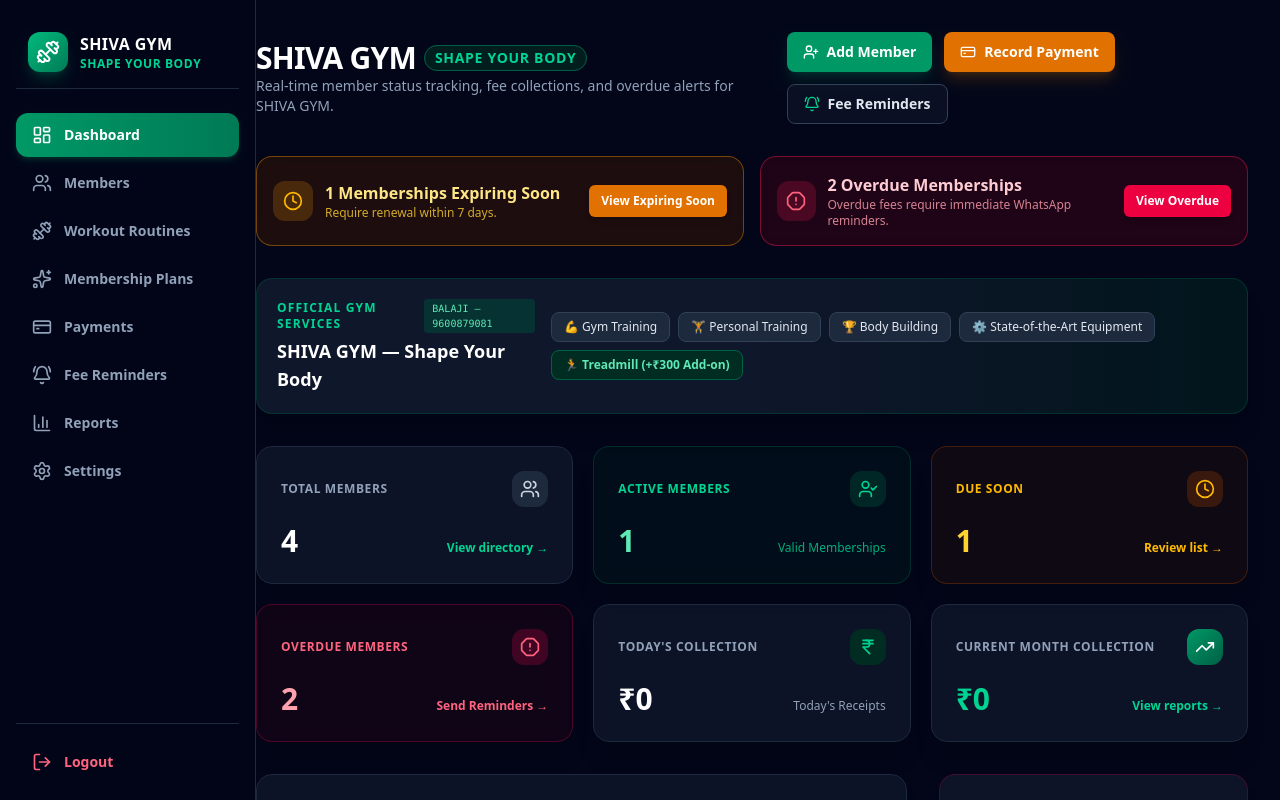
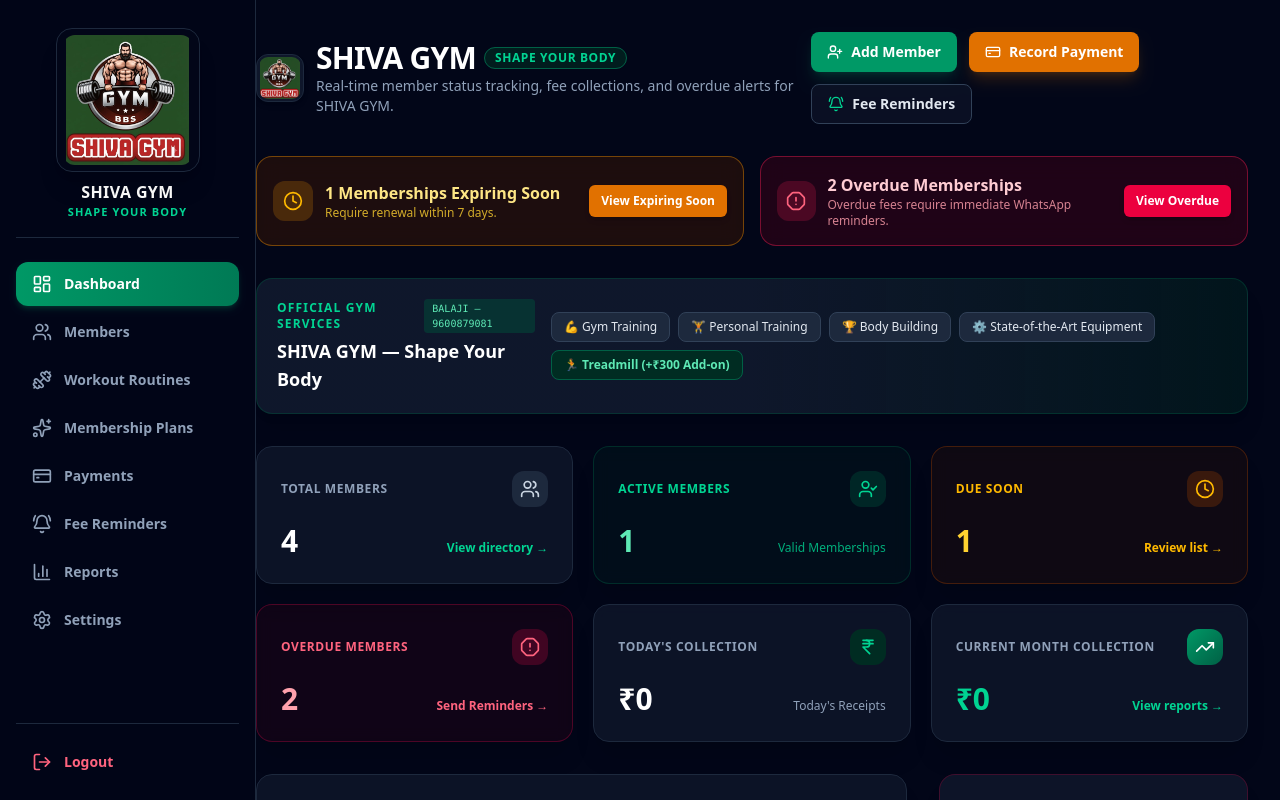
Before and after one commit to Rohithjadu08/gymmanagement, a Next.js app: page /admin/dashboard in a window 1280 px wide. Shown: the top 800 px of the page. Built offline with nearby package versions, Linux system fonts and the light colour scheme; no server answers; the database is empty.

Commit message:
Replace brand logo with official Shiva Gym logo asset across Admin and Member portals

```diff
--- a/app/admin/dashboard/page.tsx
+++ b/app/admin/dashboard/page.tsx
@@ -57,13 +57,20 @@ export default function AdminDashboardPage() {
     <div className="space-y-8">
       {/* Top Header & Quick Actions */}
       <div className="flex flex-col gap-4 md:flex-row md:items-center md:justify-between">
-        <div>
-          <h1 className="text-3xl font-extrabold tracking-tight text-white flex items-center gap-2">
-            SHIVA GYM <span className="text-emerald-400 text-sm font-semibold tracking-wider border border-emerald-800 bg-emerald-950/60 px-2.5 py-0.5 rounded-full uppercase">SHAPE YOUR BODY</span>
-          </h1>
-          <p className="text-sm text-slate-400">
-            Real-time member status tracking, fee collections, and overdue alerts for SHIVA GYM.
-          </p>
+        <div className="flex items-center gap-3">
+          <img
+            src="/images/shiva-gym-logo.png"
+            alt="SHIVA GYM Logo"
+            className="w-12 h-12 rounded-xl border border-slate-800 object-contain bg-slate-900 p-0.5 shadow-md shrink-0"
+          />
+          <div>
+            <h1 className="text-2xl sm:text-3xl font-extrabold tracking-tight text-white flex flex-wrap items-center gap-2">
+              SHIVA GYM <span className="text-emerald-400 text-xs font-semibold tracking-wider border border-emerald-800 bg-emerald-950/60 px-2.5 py-0.5 rounded-full uppercase">SHAPE YOUR BODY</span>
+            </h1>
+            <p className="text-xs sm:text-sm text-slate-400">
+              Real-time member status tracking, fee collections, and overdue alerts for SHIVA GYM.
+            </p>
+          </div>
         </div>
 
         <div className="flex flex-wrap items-center gap-3">
--- a/app/admin/login/page.tsx
+++ b/app/admin/login/page.tsx
@@ -83,13 +83,17 @@ export default function AdminLoginPage() {
       <div className="absolute -bottom-40 -right-40 h-96 w-96 rounded-full bg-emerald-500/10 blur-3xl pointer-events-none" />
 
       <div className="w-full max-w-md space-y-6 relative z-10">
-        {/* Brand Header */}
-        <div className="text-center space-y-3">
-          <div className="inline-flex h-16 w-16 items-center justify-center rounded-2xl bg-gradient-to-br from-emerald-500 to-emerald-700 text-white shadow-xl shadow-emerald-500/30 ring-4 ring-emerald-500/20">
-            <Dumbbell className="h-8 w-8" />
+        {/* Brand Header with Official Shiva Gym Logo */}
+        <div className="text-center space-y-3 flex flex-col items-center">
+          <div className="relative w-40 sm:w-52 h-40 sm:h-52 rounded-3xl overflow-hidden shadow-2xl border border-slate-800 bg-slate-900/90 p-2 ring-4 ring-emerald-500/20">
+            <img
+              src="/images/shiva-gym-logo.png"
+              alt="SHIVA GYM Official Logo"
+              className="w-full h-full object-contain rounded-2xl"
+            />
           </div>
           <h1 className="text-3xl font-extrabold tracking-tight text-white">SHIVA GYM</h1>
-          <p className="text-sm font-bold text-emerald-400 uppercase tracking-widest">SHAPE YOUR BODY</p>
+          <p className="text-xs sm:text-sm font-bold text-emerald-400 uppercase tracking-widest">SHAPE YOUR BODY</p>
         </div>
 
         <Card className="border-slate-800 bg-slate-900/90 shadow-2xl backdrop-blur-xl">
--- a/app/layout.tsx
+++ b/app/layout.tsx
@@ -4,6 +4,11 @@ import './globals.css';
 export const metadata: Metadata = {
   title: 'SHIVA GYM — SHAPE YOUR BODY | Management & Fitness Portal',
   description: 'Official SHIVA GYM Management System for members, payments, workouts, and treadmill services. Contact: Balaji (9600879081).',
+  icons: {
+    icon: '/images/shiva-gym-logo.png',
+    shortcut: '/images/shiva-gym-logo.png',
+    apple: '/images/shiva-gym-logo.png',
+  },
 };
 
 export default function RootLayout({
--- a/app/member/dashboard/page.tsx
+++ b/app/member/dashboard/page.tsx
@@ -97,20 +97,18 @@ export default function MemberDashboardPage() {
 
         <div className="relative z-10 flex flex-col md:flex-row md:items-center justify-between gap-6">
           <div className="flex items-center gap-4">
-            <div className="w-16 h-16 rounded-2xl bg-amber-500/20 border border-amber-500/40 flex items-center justify-center text-amber-400 text-2xl font-bold shadow-inner overflow-hidden shrink-0">
-              {member?.photo_url ? (
-                <img src={member.photo_url} alt={member.full_name} className="h-full w-full object-cover" />
-              ) : (
-                member?.full_name?.charAt(0) || 'M'
-              )}
-            </div>
+            <img
+              src="/images/shiva-gym-logo.png"
+              alt="SHIVA GYM Logo"
+              className="w-14 h-14 rounded-2xl border border-amber-500/30 object-contain bg-zinc-950 p-1 shadow-lg shrink-0"
+            />
             <div>
               <div className="flex items-center gap-3">
                 <h1 className="text-2xl md:text-3xl font-extrabold text-white tracking-tight">
                   SHIVA GYM <span className="text-amber-400 text-xs font-bold uppercase tracking-wider ml-1">SHAPE YOUR BODY</span>
                 </h1>
               </div>
-              <p className="text-sm font-semibold text-zinc-300 mt-1">
+              <p className="text-sm font-semibold text-zinc-300 mt-0.5">
                 Athlete: {member?.full_name || 'Member'} • ID: {member?.member_code}
               </p>
               <p className="text-xs text-zinc-400 mt-0.5">
--- a/app/member/fitness/page.tsx
+++ b/app/member/fitness/page.tsx
@@ -98,13 +98,15 @@ export default function MemberFitness3DPage() {
       {/* Page Header */}
       <div className="flex flex-col sm:flex-row sm:items-center justify-between gap-4 border-b border-zinc-800 pb-5">
         <div>
-          <div className="flex items-center gap-2.5">
-            <div className="p-2 rounded-xl bg-amber-500/10 border border-amber-500/20 text-amber-400">
-              <Sparkles className="w-5 h-5" />
-            </div>
+          <div className="flex items-center gap-3">
+            <img
+              src="/images/shiva-gym-logo.png"
+              alt="SHIVA GYM Logo"
+              className="w-12 h-12 rounded-xl border border-amber-500/30 object-contain bg-zinc-950 p-1 shadow-md shrink-0"
+            />
             <div>
-              <h1 className="text-2xl font-extrabold text-white tracking-tight">
-                Interactive 3D Fitness & Anatomy
+              <h1 className="text-xl sm:text-2xl font-extrabold text-white tracking-tight">
+                SHIVA GYM — Interactive 3D Fitness & Anatomy
               </h1>
               <p className="text-xs text-zinc-400 mt-0.5">
                 Rotate & select muscle regions on the 3D model to explore target exercises, form instructions, and log your progress.
--- a/app/member/login/page.tsx
+++ b/app/member/login/page.tsx
@@ -84,13 +84,17 @@ export default function MemberLoginPage() {
       <div className="absolute -bottom-40 -right-40 h-96 w-96 rounded-full bg-emerald-500/10 blur-3xl pointer-events-none" />
 
       <div className="w-full max-w-md space-y-6 relative z-10">
-        {/* Brand Header */}
-        <div className="text-center space-y-3">
-          <div className="inline-flex h-16 w-16 items-center justify-center rounded-2xl bg-gradient-to-br from-emerald-500 to-emerald-700 text-white shadow-xl shadow-emerald-500/30 ring-4 ring-emerald-500/20">
-            <Dumbbell className="h-8 w-8" />
+        {/* Brand Header with Official Shiva Gym Logo */}
+        <div className="text-center space-y-3 flex flex-col items-center">
+          <div className="relative w-40 sm:w-52 h-40 sm:h-52 rounded-3xl overflow-hidden shadow-2xl border border-slate-800 bg-slate-900/90 p-2 ring-4 ring-emerald-500/20">
+            <img
+              src="/images/shiva-gym-logo.png"
+              alt="SHIVA GYM Official Logo"
+              className="w-full h-full object-contain rounded-2xl"
+            />
           </div>
           <h1 className="text-3xl font-extrabold tracking-tight text-white">SHIVA GYM</h1>
-          <p className="text-sm font-bold text-emerald-400 uppercase tracking-widest">SHAPE YOUR BODY</p>
+          <p className="text-xs sm:text-sm font-bold text-emerald-400 uppercase tracking-widest">SHAPE YOUR BODY</p>
         </div>
 
         <Card className="border-slate-800 bg-slate-900/90 shadow-2xl backdrop-blur-xl">
--- a/components/admin/sidebar.tsx
+++ b/components/admin/sidebar.tsx
@@ -52,14 +52,18 @@ export function AdminSidebar() {
   const NavContent = () => (
     <div className="flex h-full flex-col justify-between p-4 text-slate-300">
       <div>
-        {/* Brand Header */}
-        <div className="flex items-center gap-3 px-3 py-4 border-b border-slate-800">
-          <div className="flex h-10 w-10 items-center justify-center rounded-xl bg-gradient-to-br from-emerald-500 to-emerald-700 text-white shadow-lg shadow-emerald-500/20">
-            <Dumbbell className="h-6 w-6" />
+        {/* Brand Header with Official Shiva Gym Logo */}
+        <div className="flex flex-col items-center justify-center p-3 pb-4 border-b border-slate-800 space-y-2 text-center">
+          <div className="relative w-36 h-36 rounded-2xl overflow-hidden shadow-xl border border-slate-800 bg-slate-950 flex items-center justify-center p-1.5 group hover:border-emerald-500/50 transition-all">
+            <img
+              src="/images/shiva-gym-logo.png"
+              alt="SHIVA GYM Official Logo"
+              className="w-full h-full object-contain rounded-xl"
+            />
           </div>
           <div>
             <h1 className="text-base font-extrabold text-white tracking-wide">SHIVA GYM</h1>
-            <p className="text-xs font-bold text-emerald-400 uppercase tracking-wider">SHAPE YOUR BODY</p>
+            <p className="text-[11px] font-bold text-emerald-400 uppercase tracking-widest">SHAPE YOUR BODY</p>
           </div>
         </div>
 
--- a/components/member/member-sidebar.tsx
+++ b/components/member/member-sidebar.tsx
@@ -49,14 +49,18 @@ export function MemberSidebar() {
   const NavContent = () => (
     <div className="flex h-full flex-col justify-between p-4 text-slate-300">
       <div>
-        {/* Brand Header */}
-        <div className="flex items-center gap-3 px-3 py-4 border-b border-slate-800">
-          <div className="flex h-10 w-10 items-center justify-center rounded-xl bg-gradient-to-br from-emerald-500 to-emerald-700 text-white shadow-lg shadow-emerald-500/20">
-            <Dumbbell className="h-6 w-6" />
+        {/* Brand Header with Official Shiva Gym Logo */}
+        <div className="flex flex-col items-center justify-center p-3 pb-4 border-b border-slate-800 space-y-2 text-center">
+          <div className="relative w-36 h-36 rounded-2xl overflow-hidden shadow-xl border border-slate-800 bg-slate-950 flex items-center justify-center p-1.5 group hover:border-emerald-500/50 transition-all">
+            <img
+              src="/images/shiva-gym-logo.png"
+              alt="SHIVA GYM Official Logo"
+              className="w-full h-full object-contain rounded-xl"
+            />
           </div>
           <div>
             <h1 className="text-base font-extrabold text-white tracking-wide">SHIVA GYM</h1>
-            <p className="text-xs font-bold text-emerald-400 uppercase tracking-wider">SHAPE YOUR BODY</p>
+            <p className="text-[11px] font-bold text-emerald-400 uppercase tracking-widest">SHAPE YOUR BODY</p>
           </div>
         </div>
 
--- a/lib/gym-config.ts
+++ b/lib/gym-config.ts
@@ -1,6 +1,7 @@
 export const SHIVA_GYM_CONFIG = {
   gym_name: 'SHIVA GYM',
   tagline: 'SHAPE YOUR BODY',
+  logo_url: '/images/shiva-gym-logo.png',
   owner_name: 'BALAJI',
   phone: '9600879081',
   formatted_phone: '+91 96008 79081',
```
Also changed, not shown: public/images/shiva-gym-logo.jpg (added), public/images/shiva-gym-logo.png (added).
